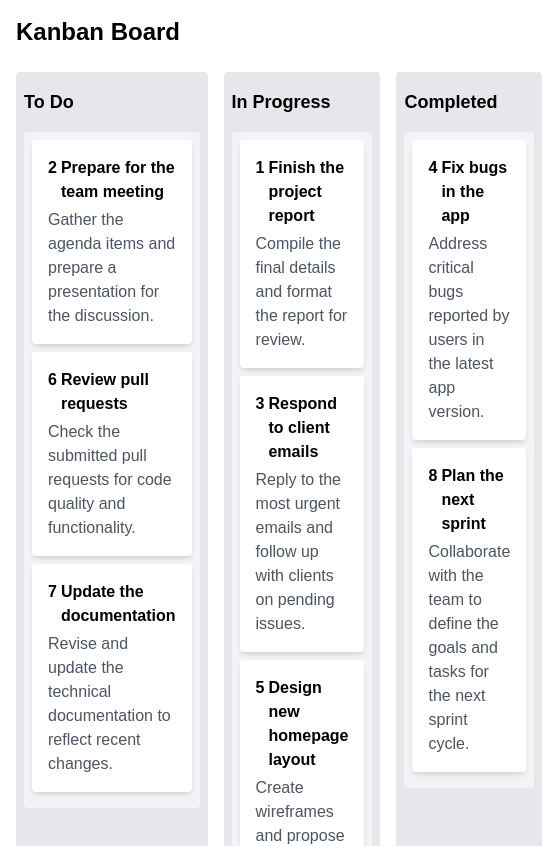
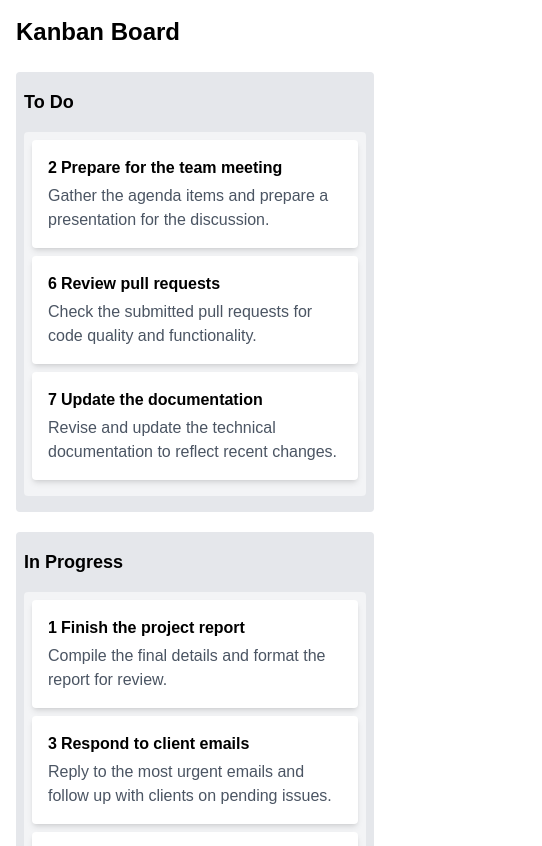
Before and after one commit to nmayur/kanban-knorex, a Next.js app: page / in a window 390 px wide. Shown: the top 846 px of the page, 542 px wide, since content can reach past the window. Built offline with nearby package versions, Linux system fonts and the light colour scheme.

Commit message:
ui updated

```diff
--- a/components/Board.tsx
+++ b/components/Board.tsx
@@ -75,7 +75,7 @@ const Board: React.FC<BoardProps> = ({ initialTasks }) => {
 
   return (
     <DragDropContext onDragEnd={onDragEnd}>
-      <div className="flex justify-between space-x-4">
+      <div className="flex justify-between lg:space-x-4 flex-wrap md:flex-nowrap">
         <Column title="To Do" columnId="todo" tasks={getTasksByColumn('todo')} />
         <Column title="In Progress" columnId="inProgress" tasks={getTasksByColumn('inProgress')} />
         <Column title="Completed" columnId="completed" tasks={getTasksByColumn('completed')} />
--- a/components/Column.tsx
+++ b/components/Column.tsx
@@ -10,7 +10,7 @@ interface ColumnProps {
 }
 
 const Column: React.FC<ColumnProps> = ({ title, columnId, tasks }) => (
-    <div className="bg-gray-200 py-4 px-2 rounded w-full">
+    <div className="bg-gray-200 py-4 px-2 rounded w-full mb-5 lg:mb-0">
         <h2 className="text-lg font-semibold mb-4">{title}</h2>
         <Droppable droppableId={columnId}>
             {(provided) => (
```
